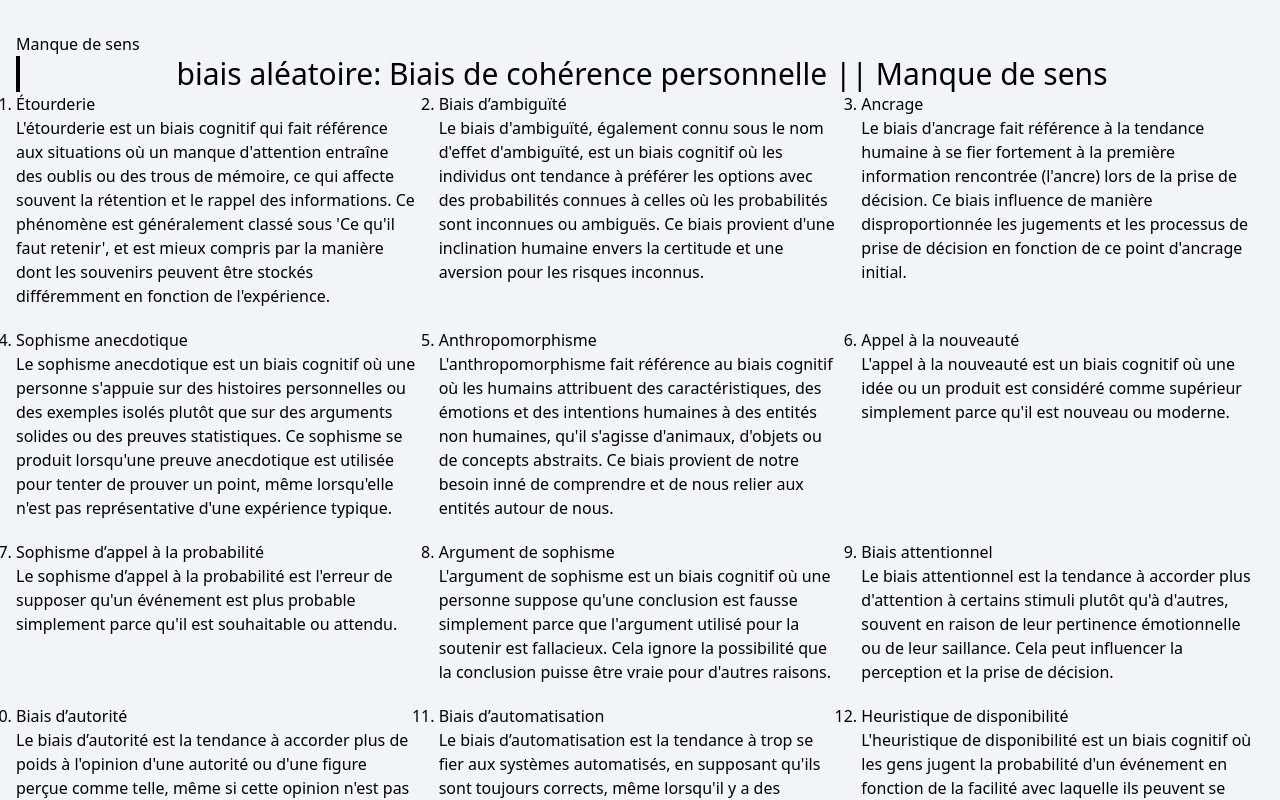
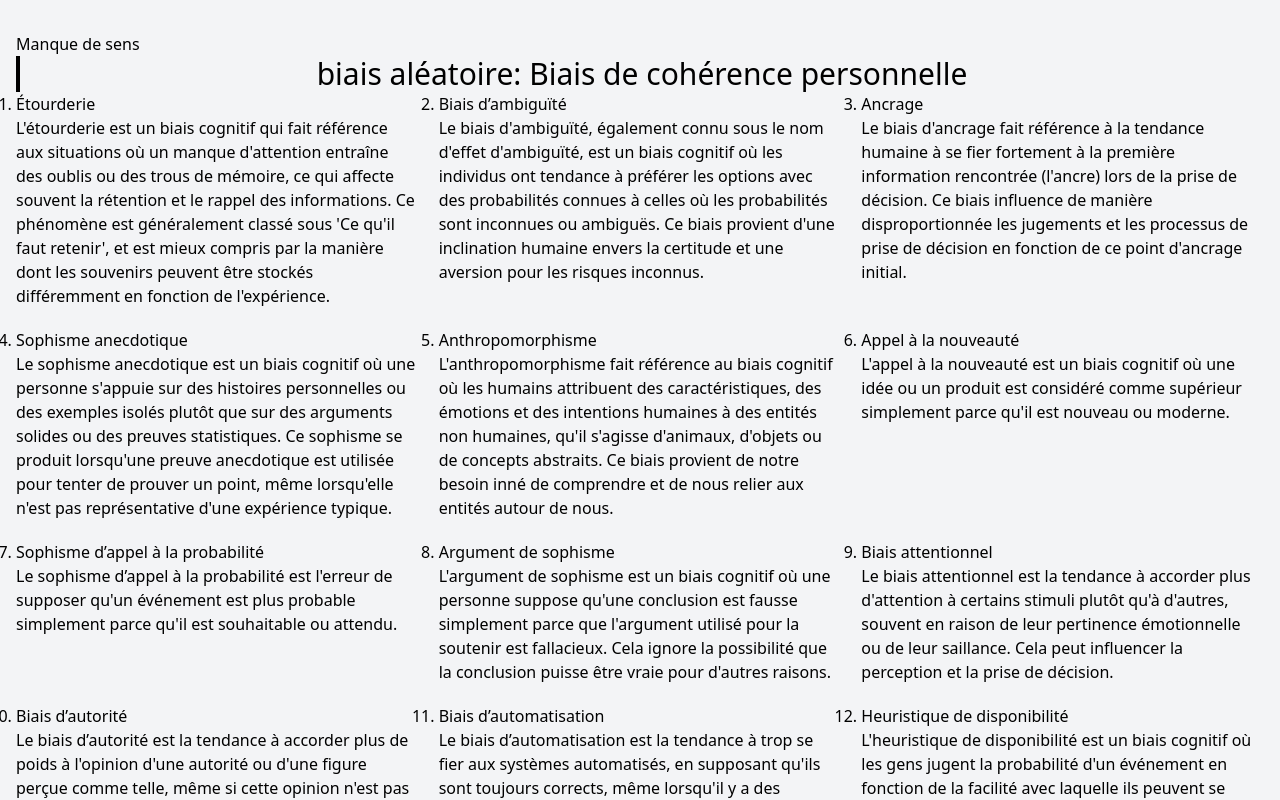
Before and after one commit to yassine-mahjoubi/biais-cognitifs, a Vue app: page / in a window 1280 px wide. Shown: the top 800 px of the page. Built offline with nearby package versions, Linux system fonts and the light colour scheme.

Commit message:
force refacto

```diff
--- a/src/App.vue
+++ b/src/App.vue
@@ -22,7 +22,7 @@ onMounted(async () => {
       <template v-else>
         <p>{{ randomBias?.category_name }}</p>
         <h1 v-if="randomBias" class="text-center border-l-4 text-3xl">
-          biais aléatoire: {{ randomBias.name }} || {{ randomBias.category_name }}
+          biais aléatoire: {{ randomBias.name }}
         </h1>
         <BiasList :biases="biases" />
       </template>
```
